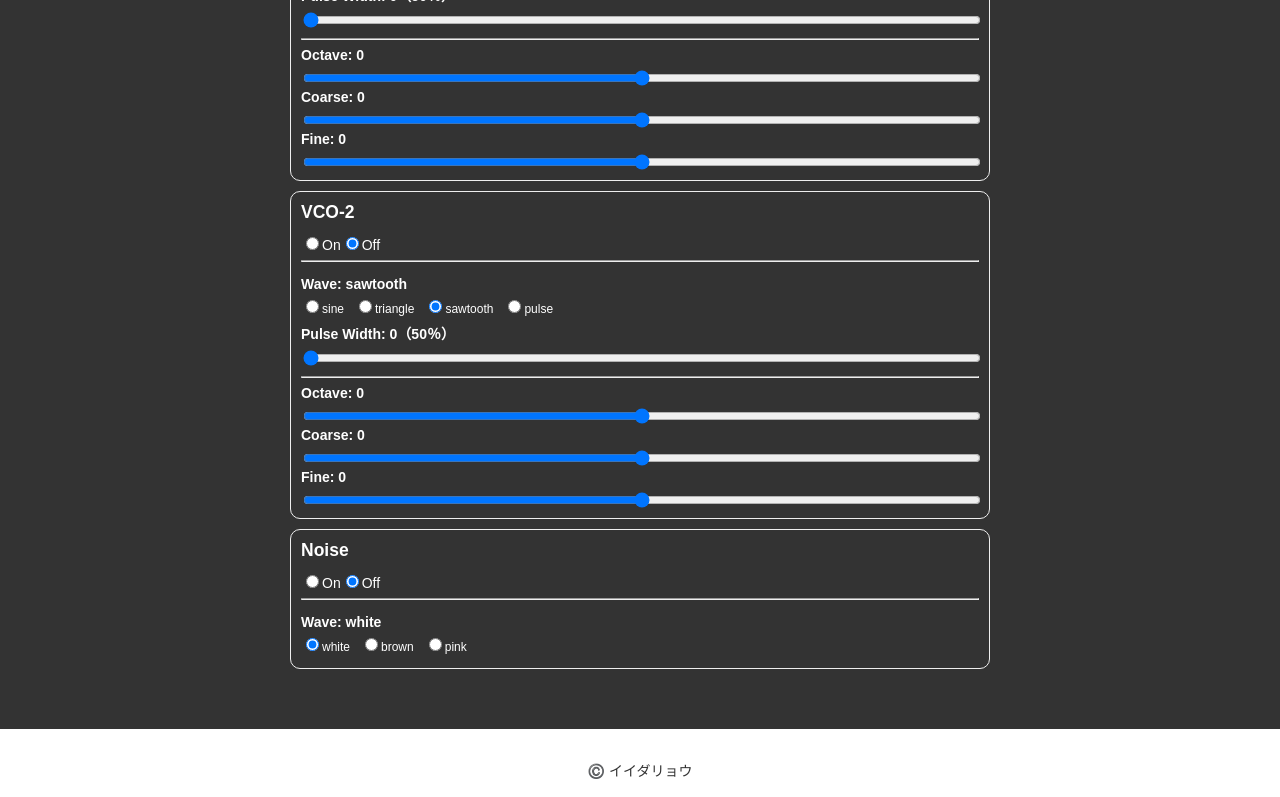
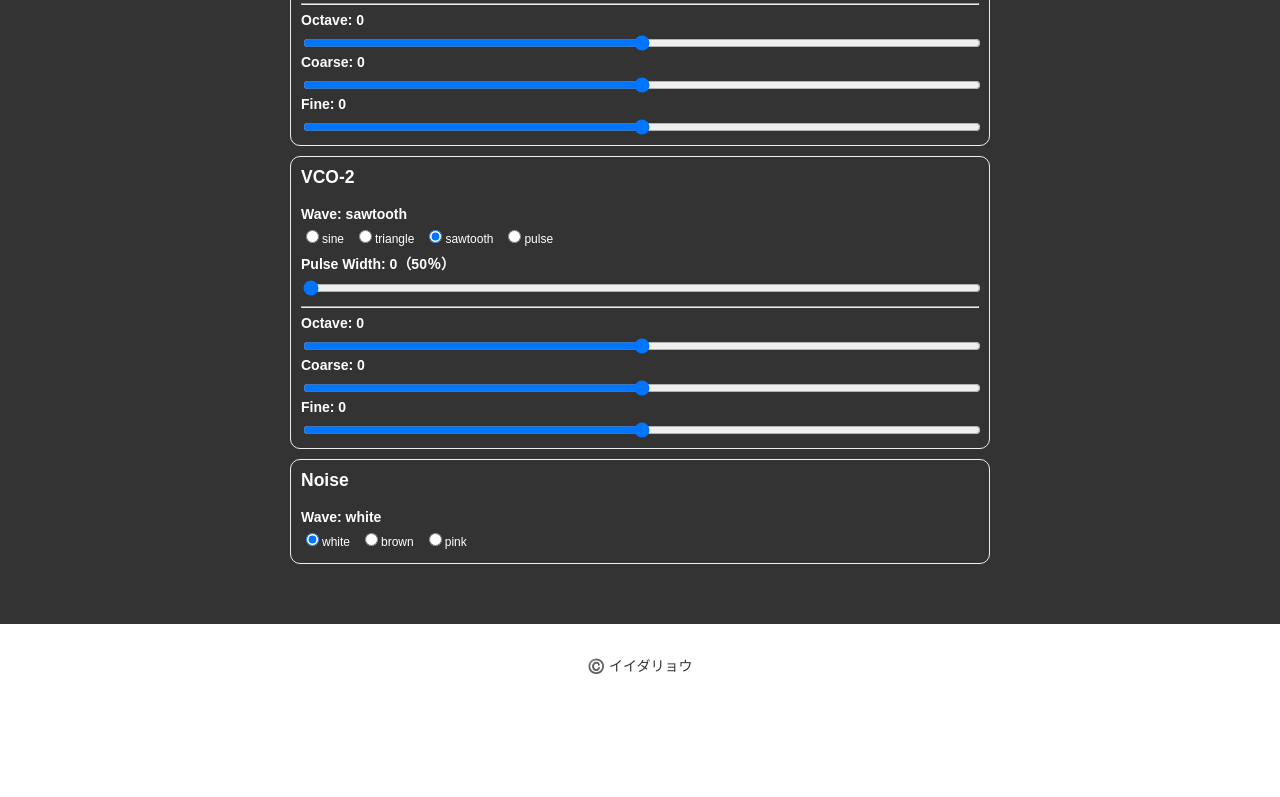
Before and after one commit to ryo-i/synth-generator, a Next.js app: page / in a window 1280 px wide. Shown: the part 550-1347 px from the top of the page. After the commit the page ends 1259 px from the top, so only its background shows below. Built offline with nearby package versions, Linux system fonts and the light colour scheme.

Commit message:
on/offボタンを廃止してみる #7

```diff
--- a/components/Inner.tsx
+++ b/components/Inner.tsx
@@ -270,9 +270,9 @@ function Inner() {
   const [pulseOsc1, setPulseOsc1] = useState(null);
   const [pulseOsc2, setPulseOsc2] = useState(null);
   const [noiseOsc, setNoiseOsc] = useState(null);
-  const [onOff1, setOnOff1] = useState(false);
-  const [onOff2, setOnOff2] = useState(false);
-  const [onOffNoise, setOnOffNoise] = useState(false);
+  // const [onOff1, setOnOff1] = useState(true);
+  // const [onOff2, setOnOff2] = useState(true);
+  // const [onOffNoise, setOnOffNoise] = useState(true);
   const [waveType1, setWaveType1] = useState('sawtooth');
   const [waveType2, setWaveType2] = useState('sawtooth');
   const [waveTypeNoise, setWaveTypeNoise] = useState('white');
@@ -285,8 +285,8 @@ function Inner() {
   const [fine1, setFine1] = useState(0);
   const [fine2, setFine2] = useState(0);
   const [mixer1, setMixer1] = useState(0.5);
-  const [mixer2, setMixer2] = useState(0.5);
-  const [mixerNoise, setMixerNoise] = useState(0.5);
+  const [mixer2, setMixer2] = useState(0);
+  const [mixerNoise, setMixerNoise] = useState(0);
   const [gain1, setGain1] = useState(null);
   const [gain2, setGain2] = useState(null);
   const [gainNoise, setGainNoise] = useState(null);
@@ -345,7 +345,7 @@ function Inner() {
     vcoName: ['VCO-1', 'VCO-2'],
     vcoId: ['1', '2'],
     onOffName: ['onOff1', 'onOff2'],
-    onOffValue: [onOff1, onOff2],
+    // onOffValue: [onOff1, onOff2],
     waveTypeName: ['waveType1', 'waveType2'],
     waveTypeValue: [waveType1, waveType2],
     pulseWidthName: ['pulseWidth1', 'pulseWidth2'],
@@ -503,8 +503,10 @@ function Inner() {
     const changeOctaveKey2 = getOctaveKey(keyValue, octave2);
     const changeCoarseKey2 = getCoarseKey(changeOctaveKey2, coarse2);
     const changeFineValue2 = getFineValue(changeCoarseKey2, fine2);
-    const isValue1 = onOff1 && changeOctaveKey1 && changeCoarseKey1;
-    const isValue2 = onOff2 && changeOctaveKey2 && changeCoarseKey2;
+    // const isValue1 = onOff1 && changeOctaveKey1 && changeCoarseKey1;
+    // const isValue2 = onOff2 && changeOctaveKey2 && changeCoarseKey2;
+    const isValue1 = changeOctaveKey1 && changeCoarseKey1;
+    const isValue2 = changeOctaveKey2 && changeCoarseKey2;
     const isPulse1 = waveType1 === 'pulse';
     const isPulse2 = waveType2 === 'pulse';
 
@@ -583,10 +585,10 @@ function Inner() {
       osc2.start();
     }
 
-    if (onOffNoise) {
+    // if (onOffNoise) {
       noiseOsc.type = waveTypeNoise;
       noiseOsc.start();
-    }
+    // }
 
     // VCF
     filter.type = filterType;
@@ -613,9 +615,6 @@ function Inner() {
     lfo2.connect(filter.frequency);
     lfo2.start();
     filter.connect(eg3);
-
-    console.log(minLfo2 * cutOff / 10)
-    console.log(maxLfo2 * cutOff / 10)
 
     // VCA
     eg3.attack = attack3;
@@ -650,24 +649,24 @@ function Inner() {
 
   // VCO設定
   // On/Off変更
-  const changeSound = (e: React.ChangeEvent<HTMLInputElement>): void => {
-    const keyValue: string = e.target.value;
-    const oscType: string = e.target.dataset.osc;
-    const isSound: boolean = keyValue === 'on' ? true : false;
-    console.log('isSound', isSound)
+  // const changeSound = (e: React.ChangeEvent<HTMLInputElement>): void => {
+  //   const keyValue: string = e.target.value;
+  //   const oscType: string = e.target.dataset.osc;
+  //   const isSound: boolean = keyValue === 'on' ? true : false;
+  //   console.log('isSound', isSound)
 
-    switch (oscType) {
-      case '1':
-        setOnOff1(isSound);
-        break;
-      case '2':
-        setOnOff2(isSound);
-        break;
-      case 'noise':
-        setOnOffNoise(isSound);
-        break;
-    }
-  };
+  //   switch (oscType) {
+  //     case '1':
+  //       setOnOff1(isSound);
+  //       break;
+  //     case '2':
+  //       setOnOff2(isSound);
+  //       break;
+  //     case 'noise':
+  //       setOnOffNoise(isSound);
+  //       break;
+  //   }
+  // };
 
 
   // 波形変更
@@ -917,7 +916,7 @@ function Inner() {
                 {inner.vcoName.map((vcoName, index) =>
                   <section id={vcoName} className="synth_section" key={index}>
                     <h3>{vcoData.vcoName[index]}</h3>
-                    <div className="onOffButton">
+                    {/* <div className="onOffButton">
                       <label>
                         <input type="radio" name={vcoData.onOffName[index]} data-osc={vcoData.vcoId[index]} value="on" onChange={changeSound} defaultChecked={vcoData.onOffValue[index] ? true : false} />On
                       </label>
@@ -925,7 +924,7 @@ function Inner() {
                         <input type="radio" name={vcoData.onOffName[index]} data-osc={vcoData.vcoId[index]} value="off" onChange={changeSound} defaultChecked={!vcoData.onOffValue[index] ? true : false} />Off
                       </label>
                     </div>
-                    <hr />
+                    <hr /> */}
                     <dl>
                       <dt>Wave: {vcoData.waveTypeValue[index]}</dt>
                       <dd>
@@ -957,7 +956,7 @@ function Inner() {
                 )}
                 <section id="noise" className="synth_section">
                   <h3>Noise</h3>
-                  <div className="onOffButton">
+                  {/* <div className="onOffButton">
                     <label>
                       <input type="radio" name="onOffNoise" data-osc="noise" value="on" onChange={changeSound} defaultChecked={onOffNoise ? true : false} />On
                     </label>
@@ -965,7 +964,7 @@ function Inner() {
                       <input type="radio" name="onOffNoise" data-osc="noise" value="off" onChange={changeSound} defaultChecked={!onOffNoise ? true : false} />Off
                     </label>
                   </div>
-                  <hr />
+                  <hr /> */}
                   <dl>
                     <dt>Wave: {waveTypeNoise}</dt>
                     <dd>
--- a/pages/about.tsx
+++ b/pages/about.tsx
@@ -54,7 +54,7 @@ function About() {
                 <h2>進捗</h2>
                 <ul>
                     <li>VCFにEg & LFOを適用 <a href="https://github.com/ryo-i/synth-generator/issues/5">#5</a></li>
-                    <li>鍵盤をpointerイベントに変更してみる <a href="https://github.com/ryo-i/synth-generator/issues/7">#7</a></li>
+                    <li>on/offボタンを廃止してみる <a href="https://github.com/ryo-i/synth-generator/issues/7">#7</a></li>
                 </ul>
             </section>
             <section>
```
Also changed, not shown: 1 other file (tests, documents, lock files or other folders).
